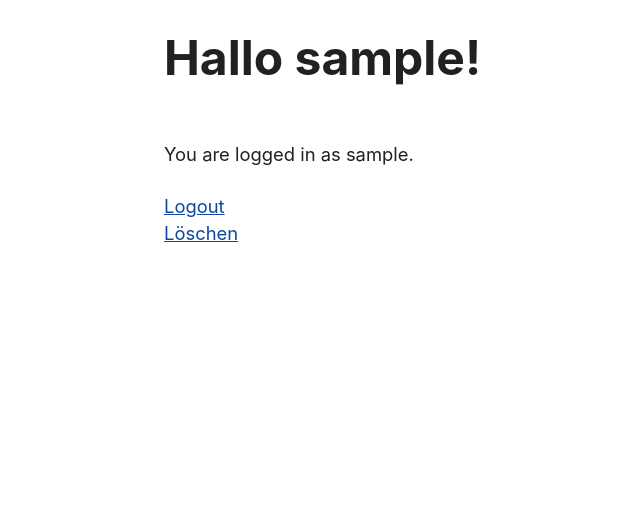
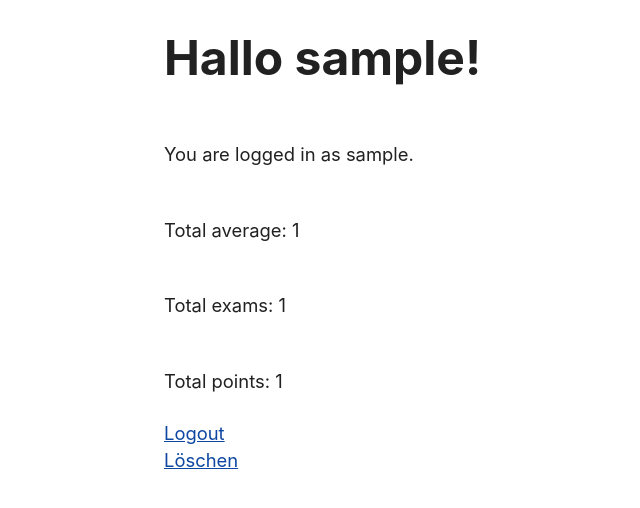
Before and after one commit to SirCraft007/Abschlussprojekt_M460, a Flask app: template templates/loggedin.html in a window 1280 px wide. Shown: the top 508 px of the page, without its empty margins (116-756 px from the left). Run offline with Flask 3, Linux system fonts and the light colour scheme; the template is opened without the code that fills it: most values are stand-ins (such as "Sample title", 1, 10 or a date in 2020).

Commit message:
Getting first user data

```diff
--- a/app.py
+++ b/app.py
@@ -27,6 +27,21 @@ def index():
             response_json = response.json()
             username = response_json["user"]["username"]
             session["username"] = username
+            response = requests.get(api_url + "/user", headers=headers)
+            if response.status_code == 200:
+                response_json = response.json()
+                print(response_json)
+                total_average = response_json["user"]["total_average"]
+                total_exams = response_json["user"]["total_exams"]
+                total_points = response_json["user"]["total_points"]
+                print(total_average, total_exams, total_points)
+                return render_template(
+                    "loggedin.html",
+                    username=username,
+                    total_avrage=total_average,
+                    total_exams=total_exams,
+                    total_points=total_points,
+                )
             return render_template("loggedin.html", username=username)
 
         else:
--- a/templates/loggedin.html
+++ b/templates/loggedin.html
@@ -4,7 +4,9 @@
 
 <p>You are logged in as {{ username }}.</p>
 
-
+<p>Total average: {{ total_avrage }}</p>
+<p>Total exams: {{ total_exams }}</p>
+<p>Total points: {{ total_points }}</p>
 
 <a href="/logout">Logout</a>
 
```
